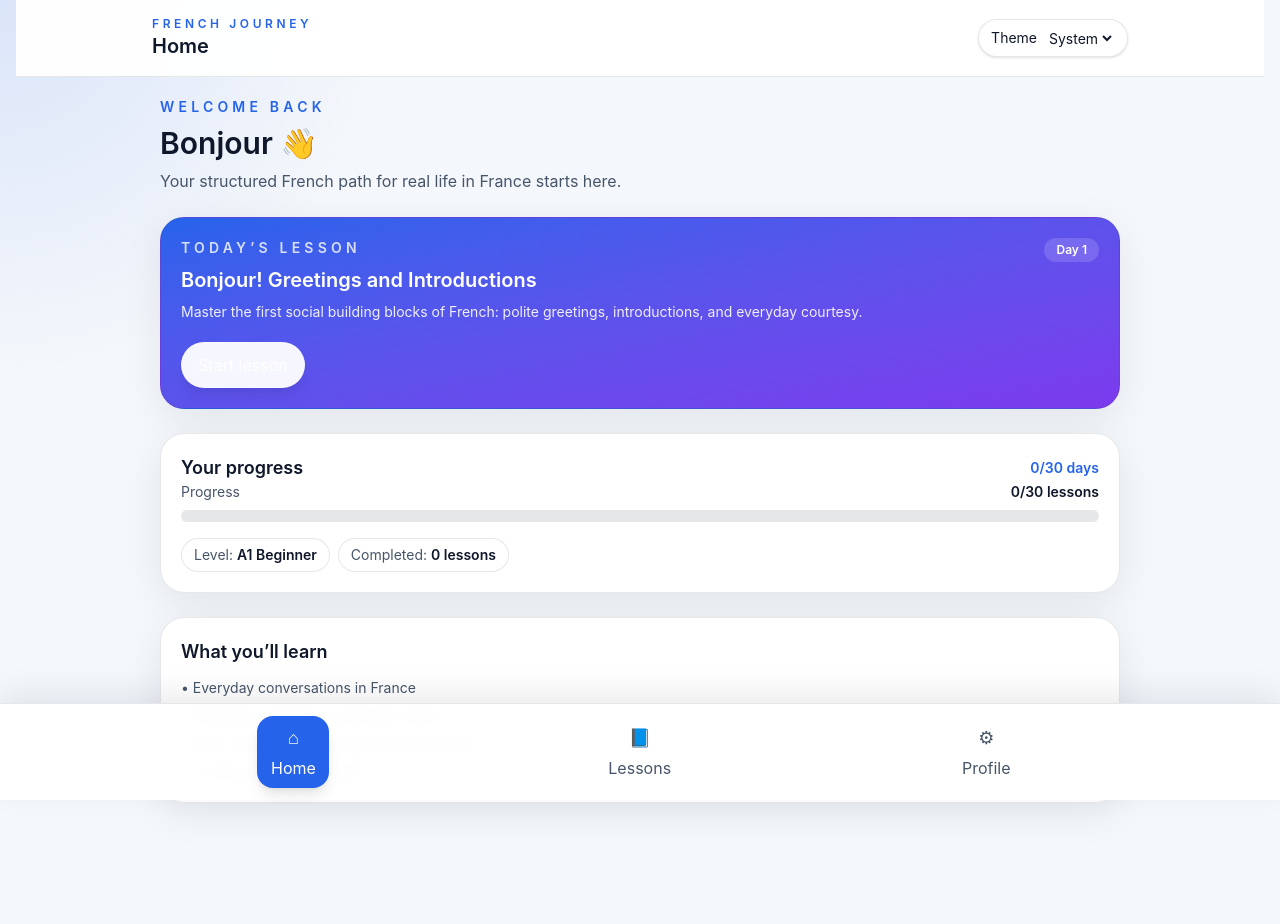
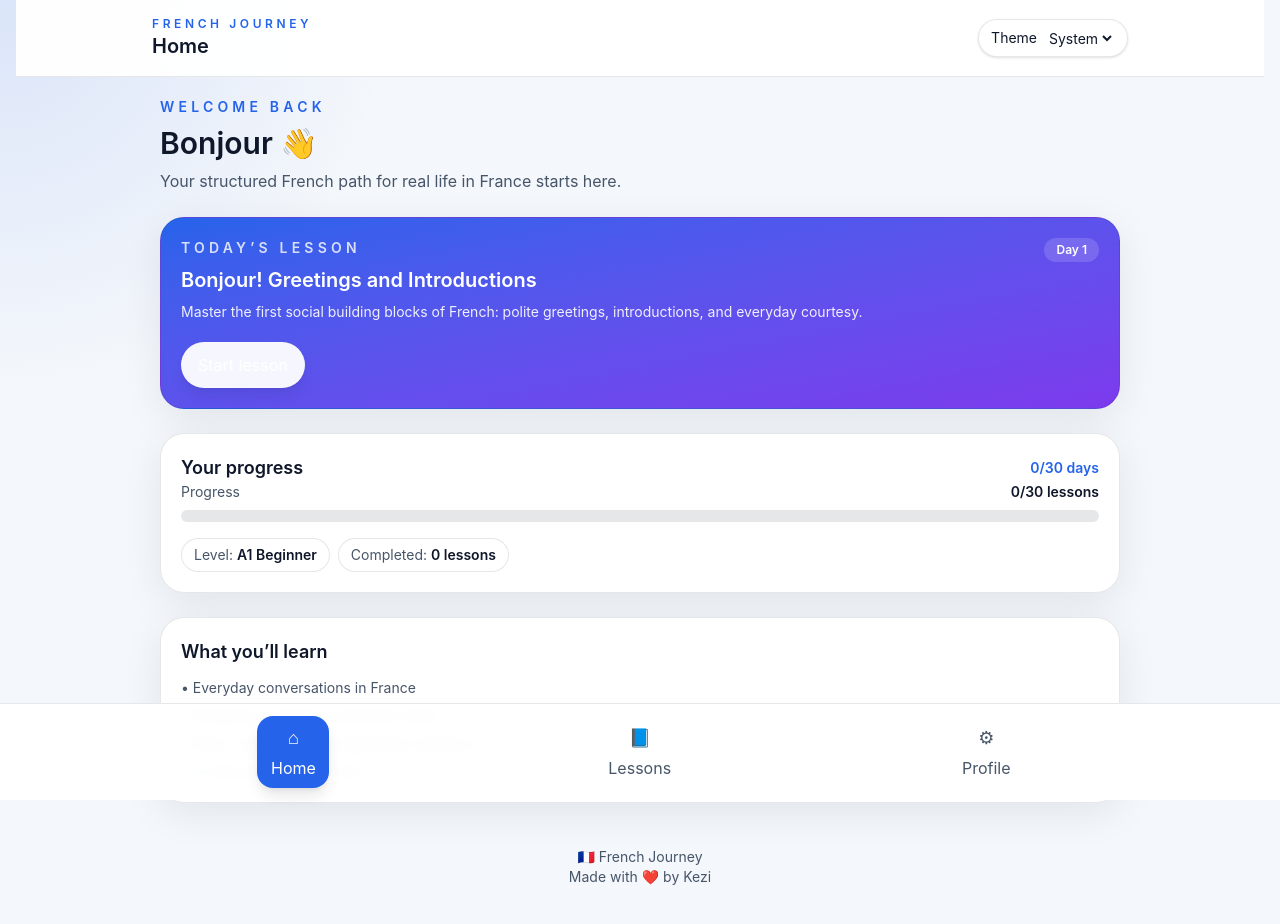
Before and after one commit to kesarakithmin/french-journey, a React (Vite) app: page / in a window 1280 px wide. Shown: the top 924 px of the page. Built offline with nearby package versions, Linux system fonts and the light colour scheme.

Commit message:
Add Kezi footer branding

```diff
--- a/src/components/Layout.tsx
+++ b/src/components/Layout.tsx
@@ -53,7 +53,13 @@ function Layout() {
         <Outlet />
       </main>
 
-      <nav className="fixed bottom-0 left-0 right-0 z-30 border-t border-[color:var(--color-border)] bg-[color:var(--color-surface)]/95 px-3 py-3 shadow-[0_-10px_30px_rgba(15,23,42,0.08)] backdrop-blur">
+      <footer className="mx-auto w-full max-w-5xl px-4 py-6 text-center text-sm text-[color:var(--color-text-muted)]">
+        🇫🇷 French Journey
+        <br />
+        Made with ❤️ by Kezi
+      </footer>
+
+      <nav className="fixed bottom-0 left-0 right-0 z-30 border-t border-[color:var(--color-border)] bg-[color:var(--color-surface)]/95 px-3 py-3 shadow-[0_-10px-30px_rgba(15,23,42,0.08)] backdrop-blur">
         <div className="mx-auto flex max-w-5xl justify-around gap-2">
           {navItems.map((item) => {
             const isActive = location.pathname === item.to
```
Also changed, not shown: 1 other file (tests, documents, lock files or other folders).
